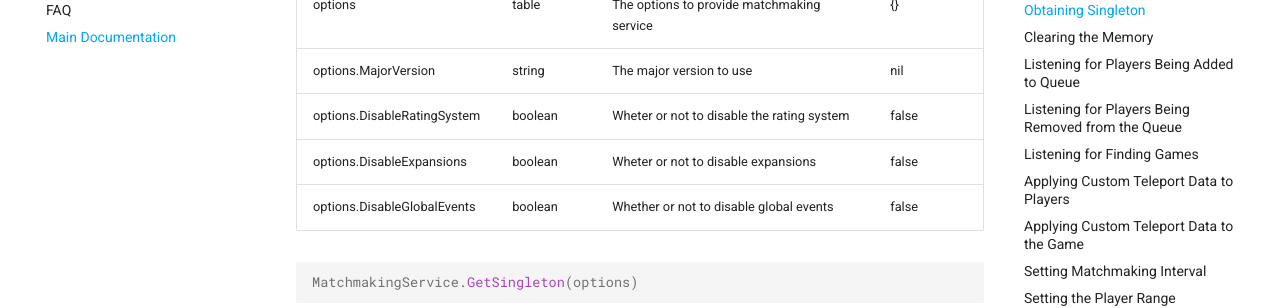
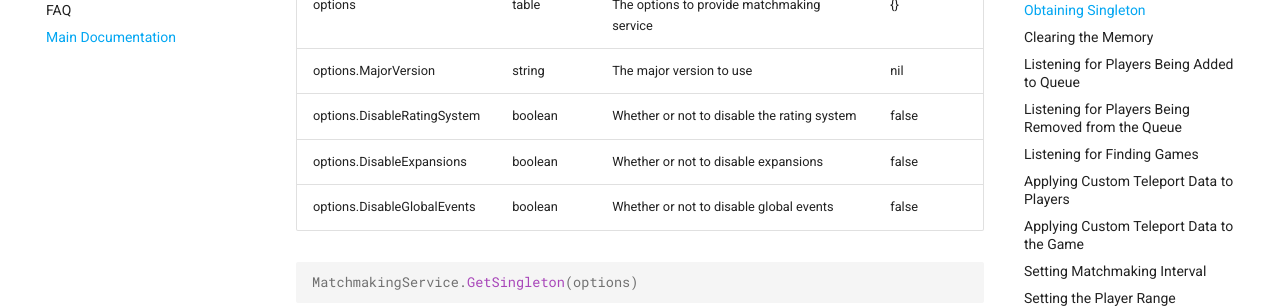
Before and after one commit to steven4547466/MatchmakingService, an MkDocs documentation site: the page built from Docs/docs/maindocs.md, in a window 1280 px wide and 900 px high, scrolled down 629 px. Shown: the part 152-460 px from the top of the window. Built offline with MkDocs 1.6.1 and Material for MkDocs 9.7.7, drawn with Linux system fonts in a browser that asks for light colours; comment, search, counter and statistics services are not loaded.

Commit message:
docs: Fix a typo in main documentation
The purpose of fixing the typo is to replace `wheter` to `whether`
as a spelling mistake.

Fixes issue #15

````diff
--- a/Docs/docs/maindocs.md
+++ b/Docs/docs/maindocs.md
@@ -13,8 +13,8 @@ Gets or creates the top level singleton of the matchmaking service.
 | -------------- | ---- | ----------- | ------------- |
 | options | table | The options to provide matchmaking service | {} |
 | options.MajorVersion | string | The major version to use | nil |
-| options.DisableRatingSystem | boolean | Wheter or not to disable the rating system | false |
-| options.DisableExpansions | boolean | Wheter or not to disable expansions | false |
+| options.DisableRatingSystem | boolean | Whether or not to disable the rating system | false |
+| options.DisableExpansions | boolean | Whether or not to disable expansions | false |
 | options.DisableGlobalEvents | boolean | Whether or not to disable global events | false |
 
 ```lua
````
